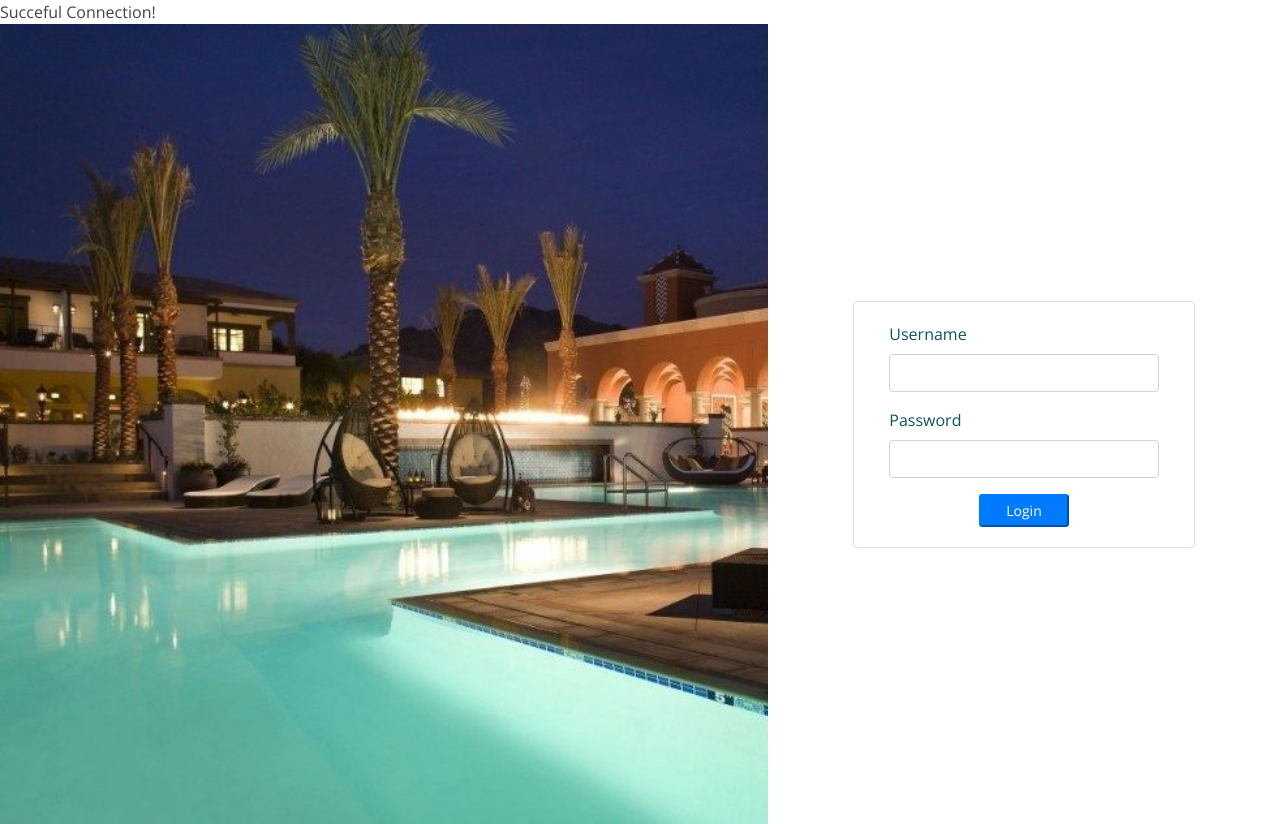
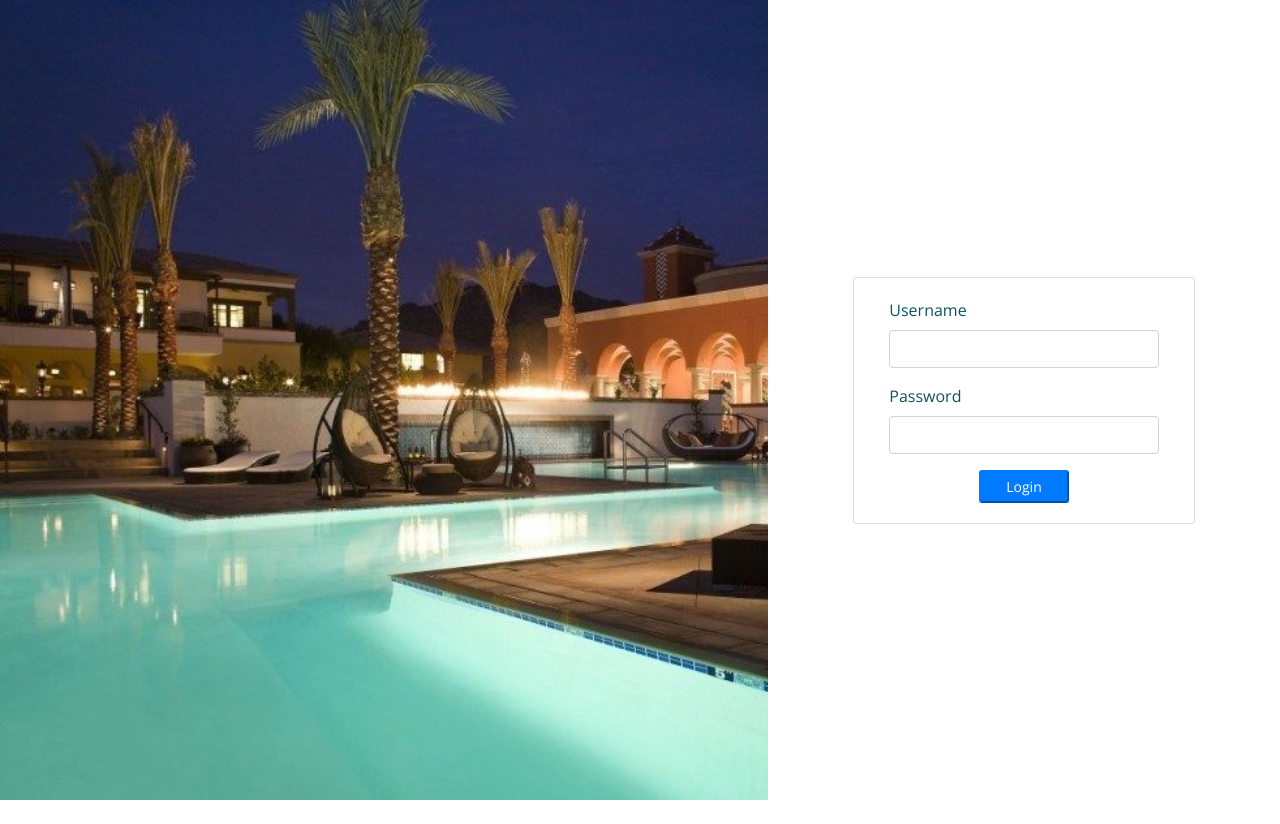
Before and after one commit to BigDOA/MyFinalExam, a PHP site: page /admin/login.php in a window 1280 px wide. After the commit the page ends 800 px from the top, so only its background shows below. Run offline with PHP 8.4, Linux system fonts and the light colour scheme; data comes from the database, SQL or seed files in the repository; some libraries are stand-ins or nearby versions.

Commit message:
Update login.php

```diff
--- a/admin/login.php
+++ b/admin/login.php
@@ -16,9 +16,7 @@
    if($conn->connect_error){
 	 die("Connection failed: " . $conn->connect_error."<br>");
    }
-   else{
-	 echo "Succeful Connection!<br>";
-   }
+
  ?>
 <?php
 session_start();
```
